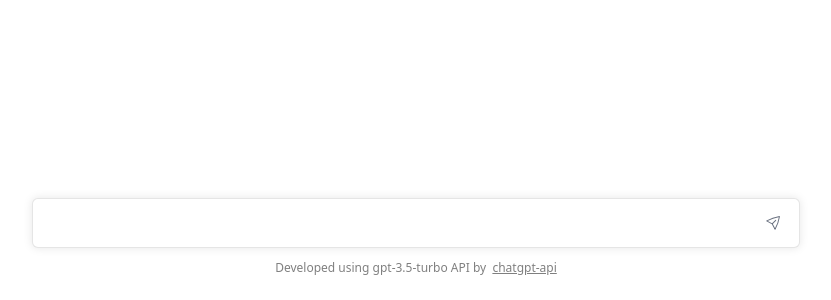
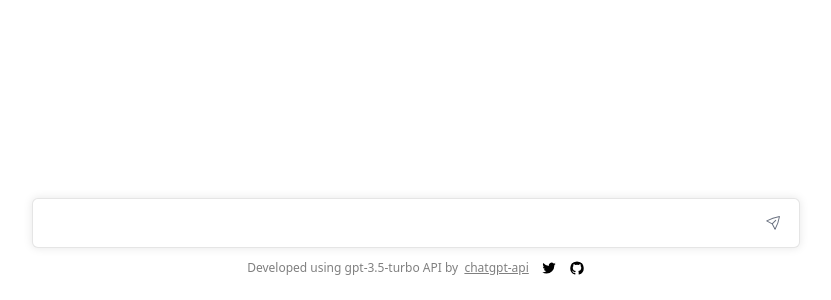
Before and after one commit to youngle316/chatgpt-nextjs, a Next.js app: page /chat/1 in a window 1280 px wide. Shown: the part 500-800 px from the top of the page, without its empty margins (354-1185 px from the left). Built offline with nearby package versions, Linux system fonts and the light colour scheme; no server answers.

Commit message:
feat: add social link

```diff
--- a/src/components/chatInput/ChatInput.tsx
+++ b/src/components/chatInput/ChatInput.tsx
@@ -11,6 +11,8 @@ import { parentMessageIdState } from '@/recoil/atom/AtomChat';
 import { showBottomDivRef } from '@/recoil/atom/AtomRef';
 import { useRouter } from 'next/navigation';
 import { useScrollToView } from '@/hook/useScrollToView';
+import TwitterSvg from 'public/assets/twitter.svg';
+import GitHubSvg from 'public/assets/github.svg';
 
 type ChatProps = {
   chatId: string;
@@ -117,15 +119,31 @@ function ChatInput({ chatId }: ChatProps) {
           </div>
         </div>
       </form>
-      <div className="px-3 pt-2 pb-3 text-center text-xs text-black/50 dark:text-white/50 md:px-4 md:pt-3 md:pb-6">
-        Developed using gpt-3.5-turbo API by &nbsp;
+      <div className="flex justify-center gap-3 px-3 pt-2 pb-3 text-center text-xs text-black/50 dark:text-white/50 md:px-4 md:pt-3 md:pb-6">
+        <div>
+          Developed using gpt-3.5-turbo API by &nbsp;
+          <a
+            className="underline"
+            target="_blank"
+            rel="noreferrer"
+            href="https://github.com/transitive-bullshit/chatgpt-api"
+          >
+            chatgpt-api
+          </a>
+        </div>
         <a
-          className="underline"
           target="_blank"
           rel="noreferrer"
-          href="https://github.com/transitive-bullshit/chatgpt-api"
+          href="https://twitter.com/youngle316"
         >
-          chatgpt-api
+          <TwitterSvg className="h-4 w-4" />
+        </a>
+        <a
+          target="_blank"
+          rel="noreferrer"
+          href="https://github.com/youngle316"
+        >
+          <GitHubSvg className="h-4 w-4" />
         </a>
       </div>
     </>
```
Also changed, not shown: public/assets/github.svg (added), public/assets/twitter.svg (added).
